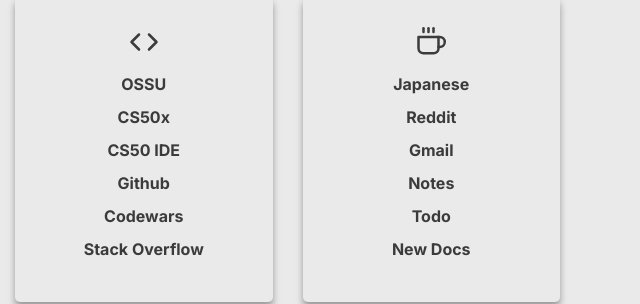
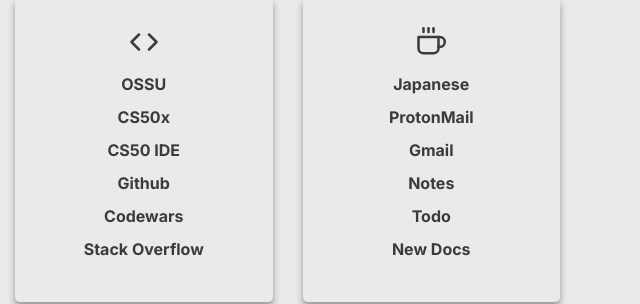
Before and after one commit to Marcox132/Homepage, a plain HTML site: page index.html in a window 1280 px wide. Shown: the part 418-722 px from the top of the page, 640-1280 px from the left. Drawn offline with nearby package versions, Linux system fonts and the light colour scheme; no server answers.

Commit message:
change reddit to protonmail

```diff
--- a/index.html
+++ b/index.html
@@ -90,7 +90,7 @@
       <div class="card list list__2">
         <i class="list__head" data-feather="coffee"></i>
         <a href="https://www.japanesepod101.com/dashboard/" target="_blank" class="list__link">Japanese</a>
-		<a href="https://reddit.com/" target="_blank" class="list__link">Reddit</a>
+		<a href="https://mail.protonmail.com/" target="_blank" class="list__link">ProtonMail</a>
 		<a href="https://gmail.com/" target="_blank" class="list__link">Gmail</a>
         <a href="https://keep.google.com/" target="_blank" class="list__link">Notes</a>
         <a href="https://classroom.google.com/a/not-turned-in/all" target="_blank" class="list__link">Todo</a>
```
